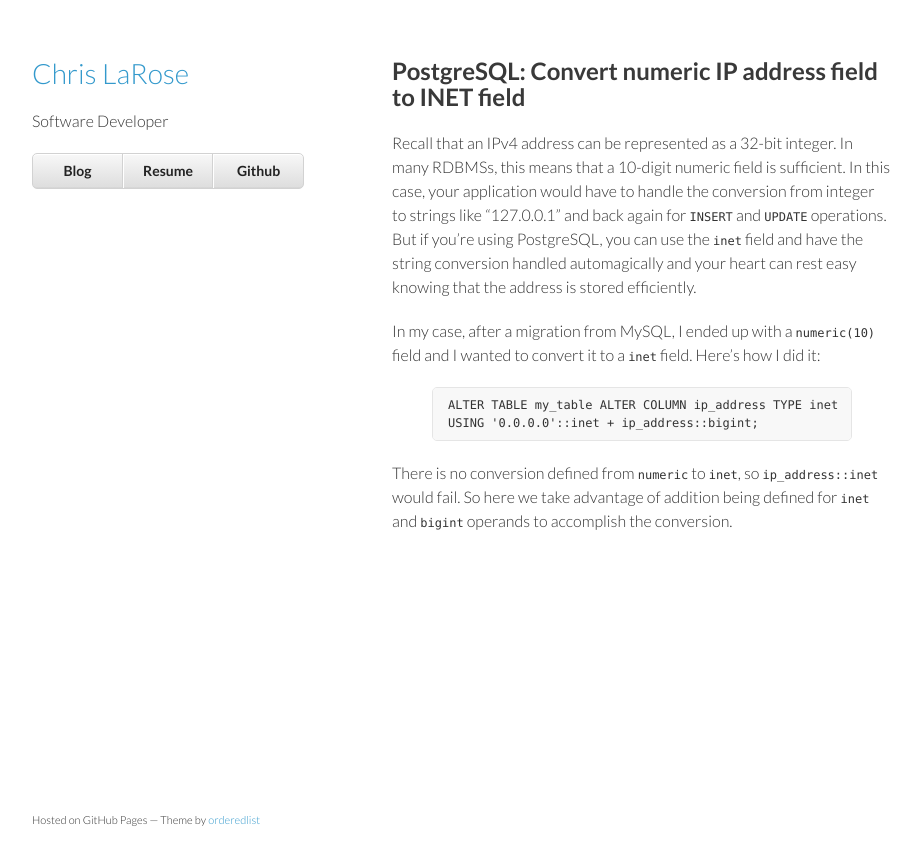
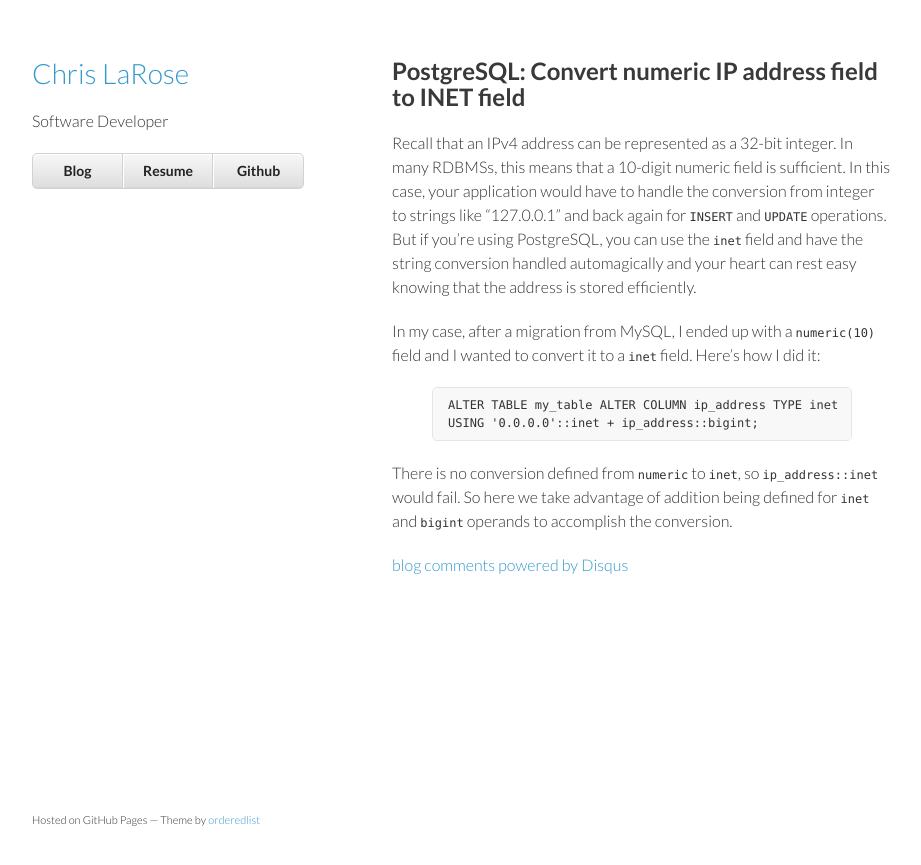
Before and after one commit to cjlarose/cjlarose.github.io, a Jekyll site: the page built from _posts/2013-04-26-postgresql-convert-numeric-ip-address-field-to-inet-field.md, in a window 1280 px wide. Shown: the top 865 px of the page, without its empty margins (178-1099 px from the left). Built offline with Jekyll 4.4.1, drawn with Linux system fonts in a browser that asks for light colours; comment, search, counter and statistics services are not loaded; some of the changed lines change nothing that is shown.

Commit message:
Added Disqus comments

```diff
--- a/_layouts/blog_entry.html
+++ b/_layouts/blog_entry.html
@@ -5,3 +5,21 @@
 <h2>{{page.title}}</h2>
 
 {{ content }}
+
+<!-- This is the actual comments section -->
+<div id="disqus_thread"></div>
+        <script type="text/javascript">
+            /* * * CONFIGURATION VARIABLES: EDIT BEFORE PASTING INTO YOUR WEBPAGE * * */
+            var disqus_shortname = 'cjlarose';
+            var disqus_identifier = '{{ page.url }}';
+            var disqus_url = 'http://cjlarose.github.com{{ page.url }}';
+
+            /* * * DON'T EDIT BELOW THIS LINE * * */
+            (function() {
+                var dsq = document.createElement('script'); dsq.type = 'text/javascript'; dsq.async = true;
+                dsq.src = 'http://' + disqus_shortname + '.disqus.com/embed.js';
+                (document.getElementsByTagName('head')[0] || document.getElementsByTagName('body')[0]).appendChild(dsq);
+            })();
+        </script>
+        <noscript>Please enable JavaScript to view the <a href="http://disqus.com/?ref_noscript">comments powered by Disqus.</a></noscript>
+        <a href="http://disqus.com" class="dsq-brlink">blog comments powered by <span class="logo-disqus">Disqus</span></a>
--- a/_layouts/default.html
+++ b/_layouts/default.html
@@ -33,5 +33,20 @@
       </footer>
     </div>
     <script src="/javascripts/scale.fix.js"></script>
+    <!-- Put this just before the closing body tag of your web page -->
+    <script type="text/javascript">
+        /* * * CONFIGURATION VARIABLES: EDIT BEFORE PASTING INTO YOUR WEBPAGE * * */
+        var disqus_shortname = 'cjlarose';
+        var disqus_identifier = '{{ page.url }}';
+        var disqus_url = 'http://cjlarose.github.com{{ page.url }}';
+
+        /* * * DON'T EDIT BELOW THIS LINE * * */
+        (function () {
+            var s = document.createElement('script'); s.async = true;
+            s.type = 'text/javascript';
+            s.src = 'http://' + disqus_shortname + '.disqus.com/count.js';
+            (document.getElementsByTagName('HEAD')[0] || document.getElementsByTagName('BODY')[0]).appendChild(s);
+        }());
+    </script>
 </body>
 </html>
```
